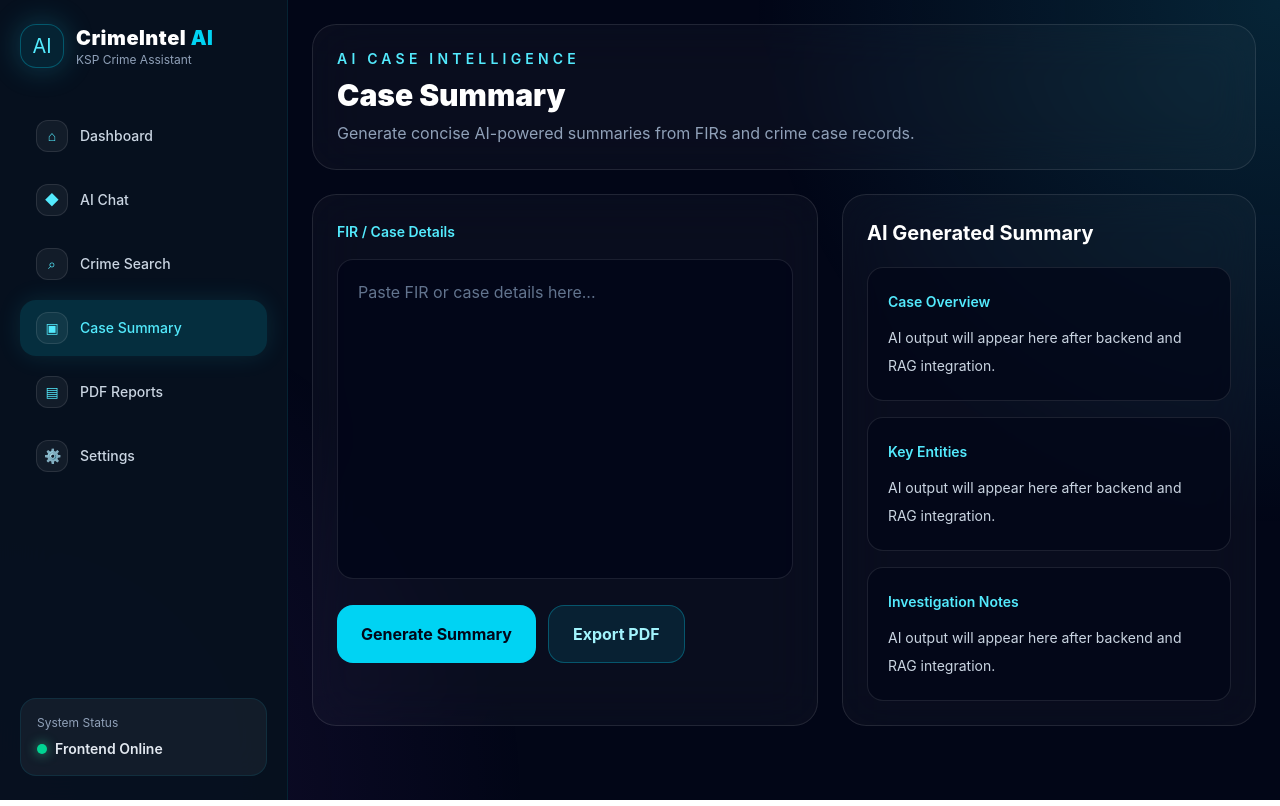
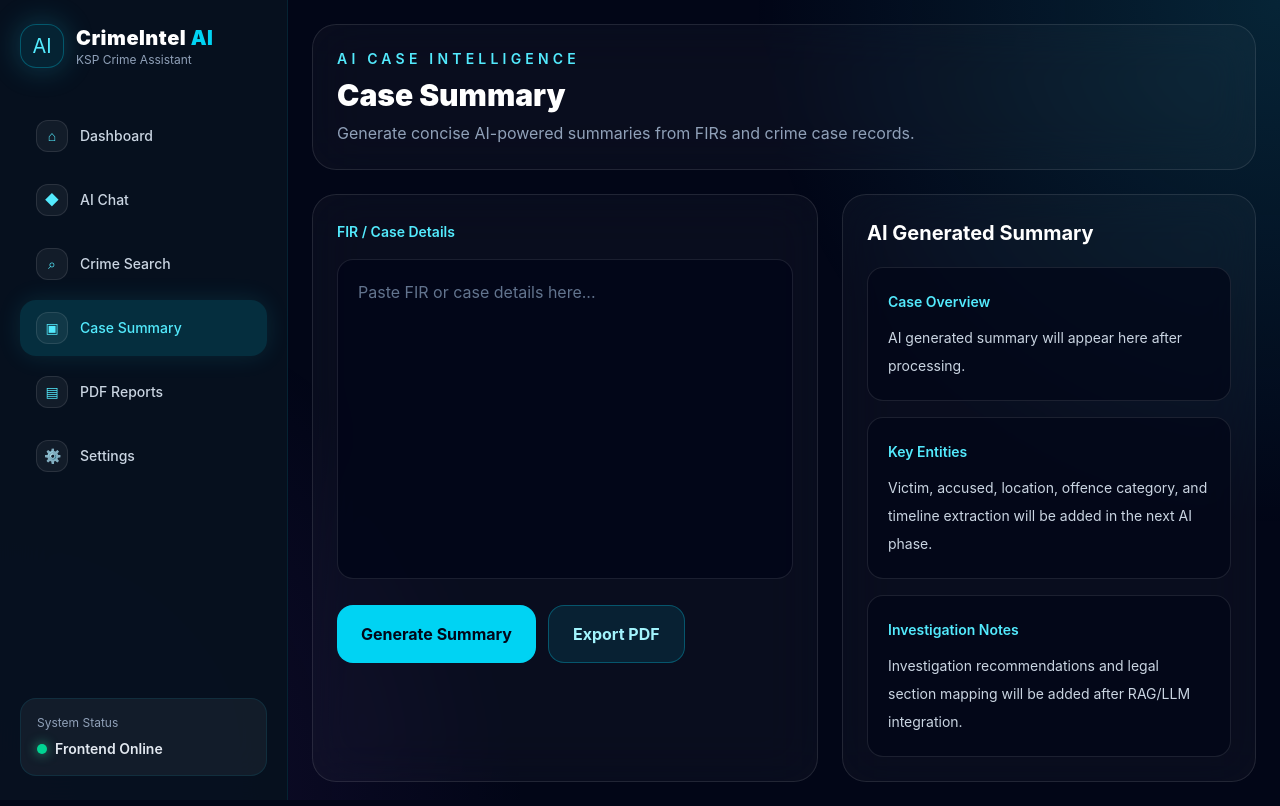
Before and after one commit to Ayush-eng-ai/Datathon-2026-CrimeAI, a React app in the folder Project-1-CrimeIntel-AI-Chatbot/frontend/: page /case-summary in a window 1280 px wide. Built offline with nearby package versions, Linux system fonts and the light colour scheme; the HTML template or start-up script is replaced by a standard one.

Commit message:
Connect case summary page with backend summary API

```diff
--- a/Project-1-CrimeIntel-AI-Chatbot/frontend/src/pages/CaseSummary/CaseSummary.jsx
+++ b/Project-1-CrimeIntel-AI-Chatbot/frontend/src/pages/CaseSummary/CaseSummary.jsx
@@ -1,8 +1,36 @@
+import { useState } from "react"
+
 import PageHeader from "../../components/ui/PageHeader"
 import GlassCard from "../../components/ui/GlassCard"
 import PrimaryButton from "../../components/ui/PrimaryButton"
 
+import { generateSummary } from "../../services/summaryService"
+
 function CaseSummary() {
+  const [caseText, setCaseText] = useState("")
+  const [summary, setSummary] = useState("")
+  const [loading, setLoading] = useState(false)
+  const [error, setError] = useState("")
+
+  const handleGenerateSummary = async () => {
+    if (!caseText.trim()) {
+      setError("Please paste FIR or case details first.")
+      return
+    }
+
+    try {
+      setLoading(true)
+      setError("")
+
+      const response = await generateSummary(caseText)
+      setSummary(response.data.generated_summary)
+    } catch (err) {
+      setError("Backend se summary generate nahi ho pa rahi. FastAPI server check karo.")
+    } finally {
+      setLoading(false)
+    }
+  }
+
   return (
     <div className="space-y-6">
       <PageHeader
@@ -18,13 +46,21 @@ function CaseSummary() {
           </label>
 
           <textarea
+            value={caseText}
+            onChange={(e) => setCaseText(e.target.value)}
             className="mt-4 h-80 w-full resize-none rounded-2xl border border-white/10 bg-slate-950/80 p-5 text-white outline-none placeholder:text-slate-500 focus:border-cyan-400/50"
             placeholder="Paste FIR or case details here..."
           />
 
+          {error && (
+            <p className="mt-4 rounded-xl border border-red-500/20 bg-red-500/10 px-4 py-3 text-sm text-red-300">
+              {error}
+            </p>
+          )}
+
           <div className="mt-5 flex flex-wrap gap-3">
-            <PrimaryButton>
-              Generate Summary
+            <PrimaryButton onClick={handleGenerateSummary}>
+              {loading ? "Generating..." : "Generate Summary"}
             </PrimaryButton>
 
             <PrimaryButton variant="outline">
@@ -37,14 +73,26 @@ function CaseSummary() {
           <h3 className="text-xl font-bold text-white">AI Generated Summary</h3>
 
           <div className="mt-5 space-y-4 text-sm leading-7 text-slate-300">
-            {["Case Overview", "Key Entities", "Investigation Notes"].map((title) => (
-              <div key={title} className="rounded-2xl border border-white/10 bg-slate-950/70 p-5">
-                <p className="font-semibold text-cyan-300">{title}</p>
-                <p className="mt-2">
-                  AI output will appear here after backend and RAG integration.
-                </p>
-              </div>
-            ))}
+            <div className="rounded-2xl border border-white/10 bg-slate-950/70 p-5">
+              <p className="font-semibold text-cyan-300">Case Overview</p>
+              <p className="mt-2">
+                {summary || "AI generated summary will appear here after processing."}
+              </p>
+            </div>
+
+            <div className="rounded-2xl border border-white/10 bg-slate-950/70 p-5">
+              <p className="font-semibold text-cyan-300">Key Entities</p>
+              <p className="mt-2">
+                Victim, accused, location, offence category, and timeline extraction will be added in the next AI phase.
+              </p>
+            </div>
+
+            <div className="rounded-2xl border border-white/10 bg-slate-950/70 p-5">
+              <p className="font-semibold text-cyan-300">Investigation Notes</p>
+              <p className="mt-2">
+                Investigation recommendations and legal section mapping will be added after RAG/LLM integration.
+              </p>
+            </div>
           </div>
         </GlassCard>
       </div>
```
